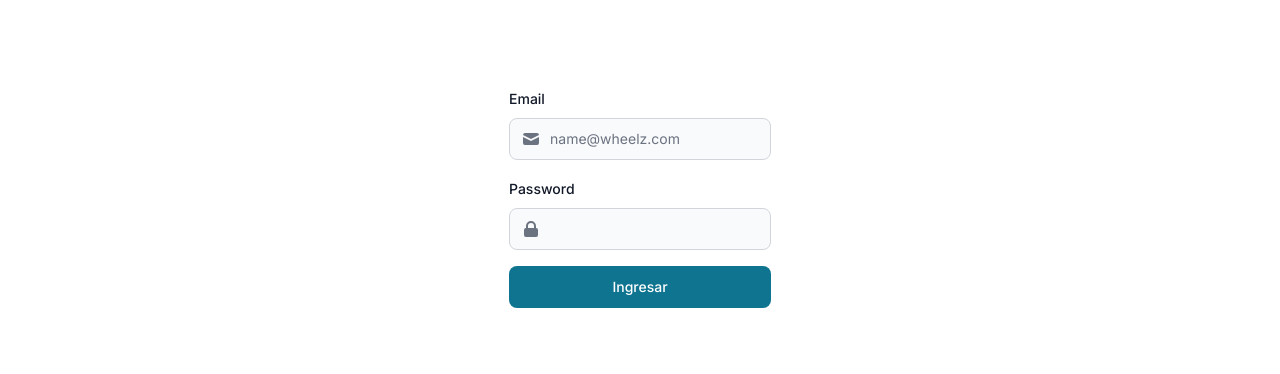
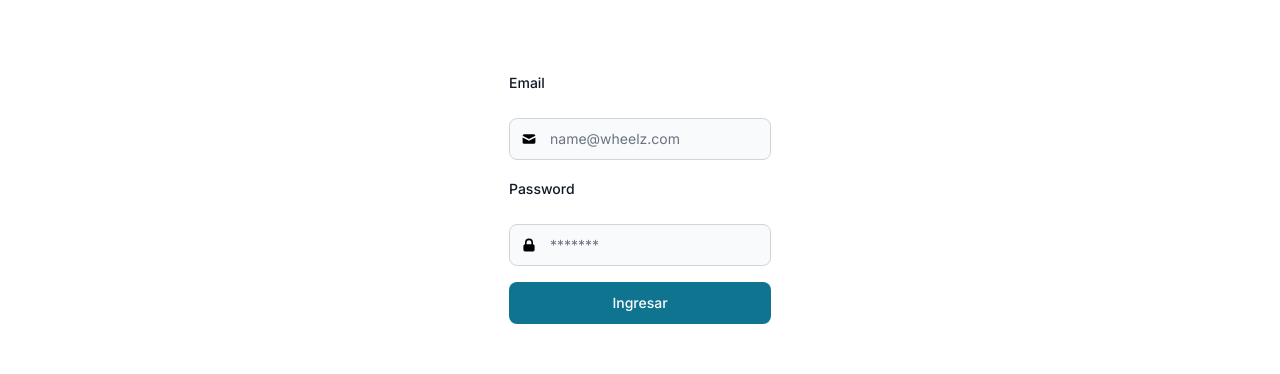
Before and after one commit to lambda-mena/wheelz-app, a React (Vite) app in the folder react-client/: page /login in a window 1280 px wide. Shown: the part 197-571 px from the top of the page. Built offline with nearby package versions, Linux system fonts and the light colour scheme.

Commit message:
Creación del style-component Input y redireccion al hacer login

```diff
--- a/react-client/src/pages/Login.jsx
+++ b/react-client/src/pages/Login.jsx
@@ -1,24 +1,29 @@
 import React from 'react';
-import { Label , TextInput , Button } from 'flowbite-react';
+import {useForm} from 'react-hook-form';
+import { Button } from 'flowbite-react';
 import { HiMail , HiLockClosed } from "react-icons/hi";
+import { useNavigate } from 'react-router-dom';
+import Input from '../styled-components/Input';
 
 const Login = () => {
+
+    const { register, handleSubmit } = useForm();
+
+    const navigate = useNavigate();
+
+    const submit = (data) =>{
+        console.log(data);
+        navigate('/');
+    }
+
     return (
         <>
             <div className='flex-1 mx-auto content-center'>
-                <form className="flex max-w-md flex-col gap-4">
-                    <div>
-                        <div className="mb-2 block">
-                        <Label htmlFor="email1" value="Email" />
-                        </div>
-                        <TextInput id="email1" icon={HiMail} type="email" placeholder="name@wheelz.com" required />
-                    </div>
-                    <div>
-                        <div className="mb-2 block">
-                        <Label htmlFor="password1" value="Password" />
-                        </div>
-                        <TextInput id="password1" icon={HiLockClosed}  type="password" required />
-                    </div>
+                <form className="flex max-w-md flex-col gap-4" onSubmit={handleSubmit(submit)}>
+                    <Input method={register} required={true} type={'email'} icon={<HiMail/>} text={'Email'} placeholder={'name@wheelz.com'} name={'email'}/>
+
+                    <Input method={register} required={true} type={'password'} icon={<HiLockClosed/>} text={'Password'} placeholder={'*******'} name={'pass'}/>
+
                     <Button type="submit">Ingresar</Button>
                 </form>
             </div>
--- /dev/null
+++ b/react-client/src/styled-components/Input.jsx
@@ -0,0 +1,22 @@
+import React from 'react';
+
+const Input = ({icon,text,placeholder,type,name,required,method}) => {
+
+    return (
+        <>
+            <div className="mb-2 block">
+                <label className="text-sm font-medium text-gray-900 dark:text-white" data-testid="flowbite-label">{text}</label>
+            </div>
+            <div className="flex">
+                <div className="relative w-full">
+                    <div className="pointer-events-none absolute inset-y-0 left-0 flex items-center pl-3">
+                        {icon}
+                    </div>
+                        <input {...method(name)} className="block w-full border disabled:cursor-not-allowed disabled:opacity-50 border-gray-300 bg-gray-50 text-gray-900 focus:border-cyan-500 focus:ring-cyan-500 dark:border-gray-600 dark:bg-gray-700 dark:text-white dark:placeholder-gray-400 dark:focus:border-cyan-500 dark:focus:ring-cyan-500 p-2.5 text-sm pl-10 rounded-lg" type={type} name={name} placeholder={placeholder} required={required}/>
+                </div>
+            </div>
+        </>
+    );
+};
+
+export default Input;
```
